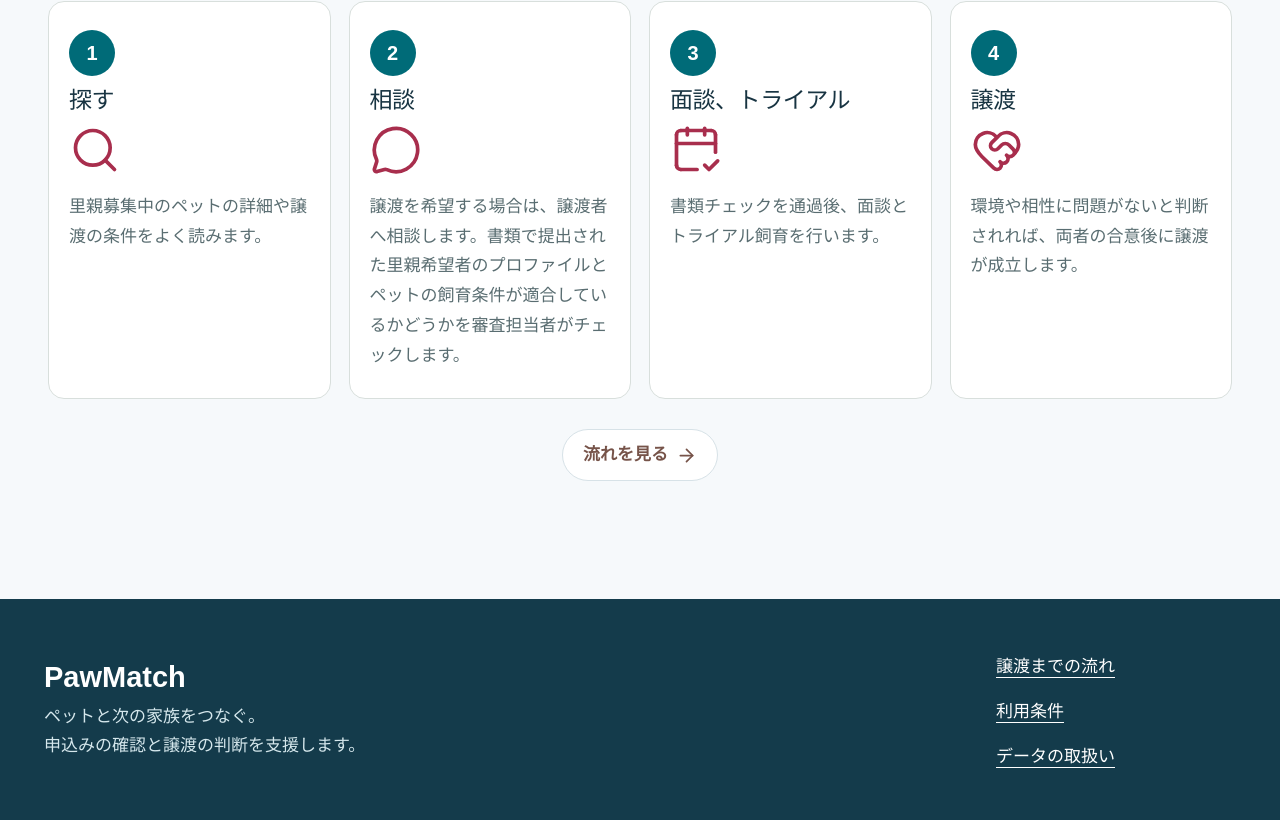
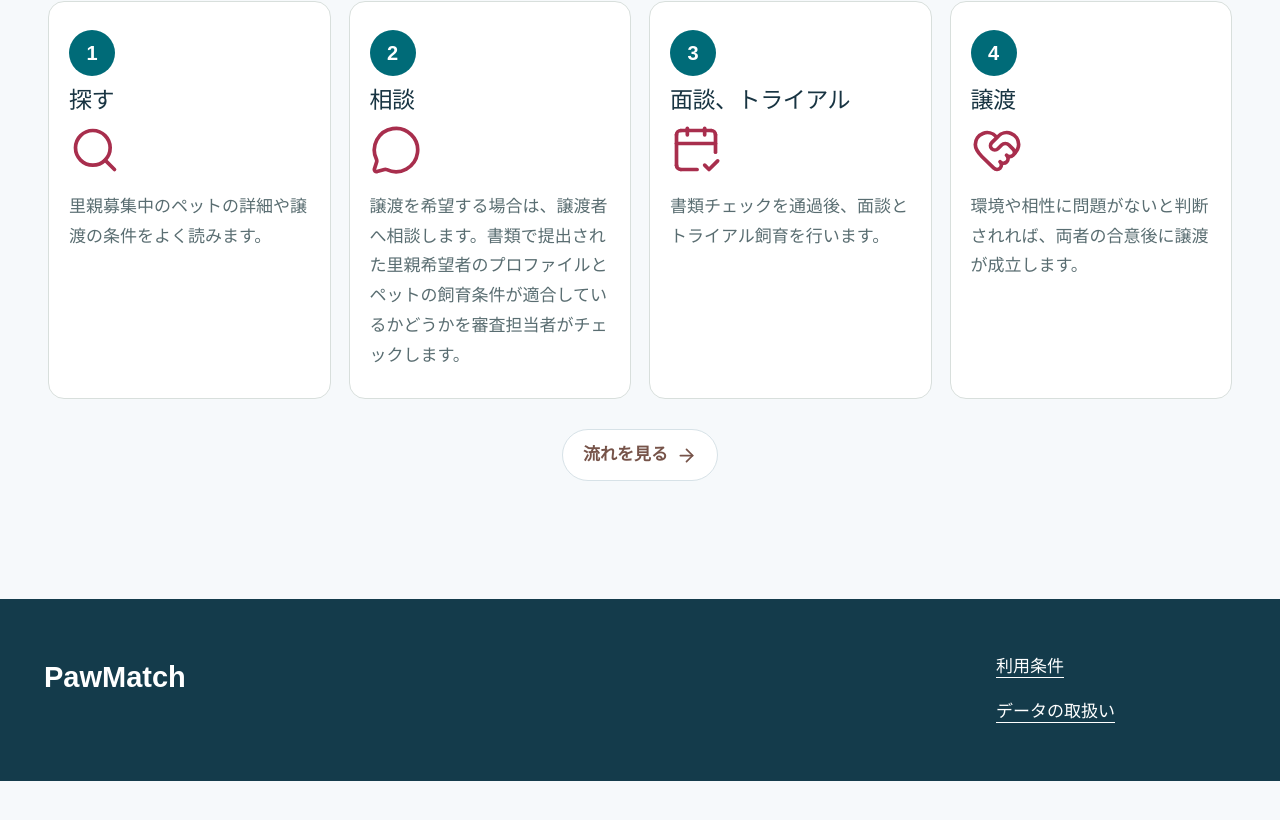
Before and after one commit to SerikaKawano/PawMatch, a Next.js app: page / in a window 1280 px wide. Shown: the part 1948-2768 px from the top of the page. After the commit the page ends 2729 px from the top, so only its background shows below. Built offline with nearby package versions, Linux system fonts and the light colour scheme; no server answers; the database is empty.

Commit message:
Simplify footer navigation and copy

```diff
--- a/app/global-theme.css
+++ b/app/global-theme.css
@@ -96,7 +96,6 @@ body, body[data-role="adopter"], body[data-role="rehomer"], body[data-role="revi
 .site-footer { margin-top: 64px; color: #fff; background: #143b4b; }
 .site-footer-inner { max-width: 1360px; margin: auto; padding: 54px 44px; display: flex; align-items: start; justify-content: space-between; gap: 42px; }
 .site-footer strong { font-size: 29px; }
-.site-footer p, .site-footer small { color: #d5e7ec; font-size: 17px; }
 .site-footer nav { display: grid; gap: 16px; min-width: 240px; }
 .site-footer a { color: white; font-size: 17px; text-decoration: underline; text-underline-offset: 5px; }
 .site-footer a:hover { color: #a9e4ed; }
--- a/components/SiteFooter.tsx
+++ b/components/SiteFooter.tsx
@@ -1,12 +1,10 @@
 import Link from "next/link";
-import { uiCopy } from "@/lib/ui-copy";
 
 export function SiteFooter() {
   return <footer className="site-footer">
     <div className="site-footer-inner">
-      <div><strong>PawMatch</strong><p>ペットと次の家族をつなぐ。</p><small>申込みの確認と譲渡の判断を支援します。</small></div>
+      <div><strong>PawMatch</strong></div>
       <nav aria-label="サイトの案内">
-        <Link href="/guide">{uiCopy.adoptionFlow}</Link>
         <Link href="/terms">利用条件</Link>
         <Link href="/privacy">データの取扱い</Link>
       </nav>
--- a/lib/i18n.ts
+++ b/lib/i18n.ts
@@ -41,8 +41,6 @@ const english: Record<string, string> = {
   "譲渡者（団体）": "Rehomer (organisation)",
   "譲渡者（個人）": "Rehomer (individual)",
   "個人利用": "Individual account",
-  "ペットと次の家族をつなぐ。": "Connecting pets with their next family.",
-  "申込みの確認と譲渡の判断を支援します。": "Supporting application review and human adoption decisions.",
   "メニューを開く": "Open menu",
   "メインメニュー": "Main menu",
   "ペット検索": "Pet search",
--- a/tests/ui-http-smoke.cjs
+++ b/tests/ui-http-smoke.cjs
@@ -3,6 +3,11 @@ const base = process.env.PAWMATCH_TEST_URL;
 if (!base || !/^http:\/\/127\.0\.0\.1:\d+$/.test(base)) throw new Error("Set PAWMATCH_TEST_URL to an isolated QA server.");
 (async () => {
   const home = await (await fetch(base + "/")).text();
+  const footer = home.split('<footer class="site-footer">')[1]?.split("</footer>")[0];
+  assert.ok(footer);
+  assert.ok(!footer.includes('href="/guide"'));
+  assert.ok(!footer.includes("ペットと次の家族をつなぐ。"));
+  assert.ok(!footer.includes("申込みの確認と譲渡の判断を支援します。"));
   assert.ok(!home.includes("団体・NPOの方"));
   assert.ok(!home.includes(">その他<"));
   for (const text of ["里親希望者の方", "譲渡者の方", "募集の例", "譲渡までの流れ", "面談、トライアル", "両者の合意後に譲渡が成立します。"])
```
